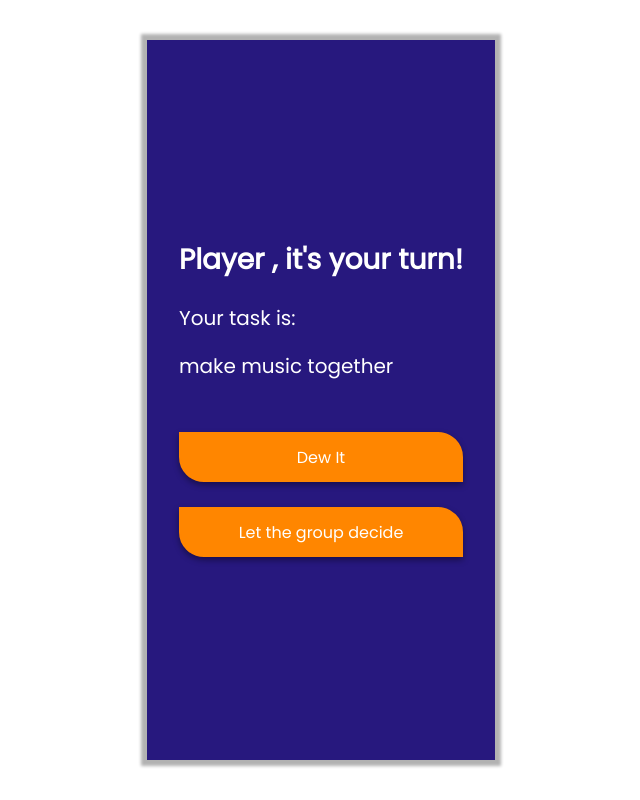
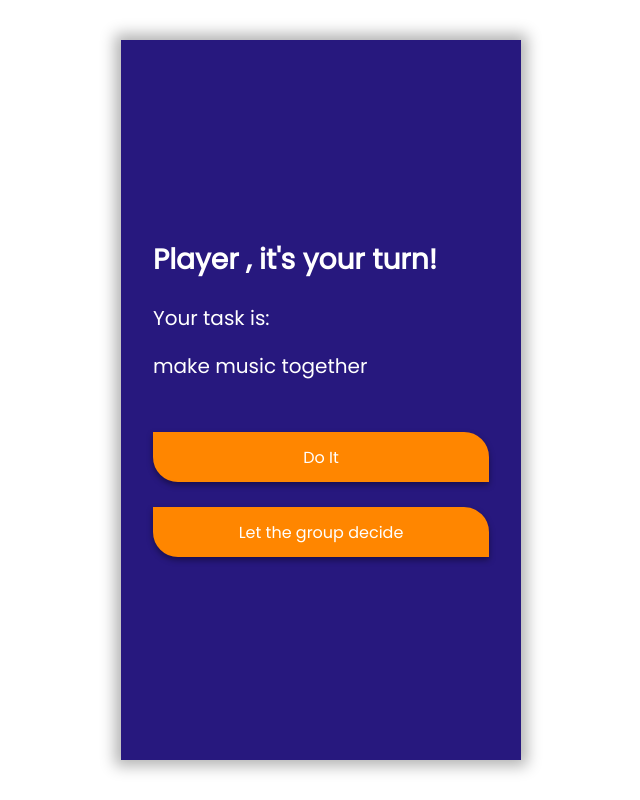
Before and after one commit to lucaspl3tti/random-activity-webapp, a Vue app: page /activity in a window 1280 px wide. Shown: the whole page, without its empty margins (319-959 px from the left). Built offline with nearby package versions, Linux system fonts and the light colour scheme.

Commit message:
Update application

```diff
--- a/src/styles/base.scss
+++ b/src/styles/base.scss
@@ -27,11 +27,10 @@ body {
     display: flex;
     align-items: center;
     height: 100vh;
-    max-width: 400px;
     margin: 0 auto;
     padding: 2rem;
     background-color: $color-main;
-    box-shadow: 0 0 3px 6px rgba(0, 0, 0, .3);
+    box-shadow: 0 0 14px 6px rgba(0, 0, 0, .3);
     font-weight: normal;
 }
 
@@ -96,5 +95,6 @@ body {
 
     #app {
         max-height: 90vh;
+        width: 400px;
     }
 }
--- a/src/views/Activity.vue
+++ b/src/views/Activity.vue
@@ -1,8 +1,6 @@
 <script>
 export default {
-    mounted() {
-
-    },
+    mounted() {},
     data(){
         return {
             randomPlayer: '',
@@ -19,30 +17,40 @@ export default {
             return this.randomTask = this.activities[Math.floor(Math.random() * this.activities.length)];
         },
         onClickBtnAccept() {
+            // show accept activity container
             this.acceptTask = true;
         },
         onClickBtnDecide() {
+            // show group decision container
             this.groupDecision = true;
         },
         onClickBtnNext() {
             let activityIndex = null;
 
+            // assign key of current activity to activityIndex
             this.activities.forEach((element, key) => {
                 if (element === this.randomTask) {
                     activityIndex = key;
                 }
             });
 
+            // remove current activity from the activities array
             this.activities.splice(activityIndex, 1);
 
+            // get new random activity and new random player
             this.randomPlayer = this.playerList[Math.floor(Math.random() * this.playerList.length)];
             this.randomTask = this.activities[Math.floor(Math.random() * this.activities.length)];
+
+            // set acceptTask and groupDecision to default
             this.acceptTask = false;
             this.groupDecision = false;
         },
         onClickBtnNew() {
+            // get new random activity and new random player
             this.randomPlayer = this.playerList[Math.floor(Math.random() * this.playerList.length)];
             this.randomTask = this.activities[Math.floor(Math.random() * this.activities.length)];
+
+            // set acceptTask and groupDecision to default
             this.acceptTask = false;
             this.groupDecision = false;
         }
@@ -58,7 +66,7 @@ export default {
                 <p>Your task is:</p>
                 <p>{{ pickRandomActivity() }}</p>
             </div>
-            <button class="btn btn-primary btn-accept" @click="onClickBtnAccept">Dew It</button>
+            <button class="btn btn-primary btn-accept" @click="onClickBtnAccept">Do It</button>
             <button class="btn btn-primary btn-decide" @click="onClickBtnDecide">Let the group decide</button>
         </div>
 
@@ -75,7 +83,7 @@ export default {
                 <h1>You wanted the group to decide!</h1>
                 <p>Talk about it and decide together if you want to do the activity or just get a new one</p>
             </div>
-            <button class="btn btn-primary btn-accept" @click="onClickBtnAccept">Dew It</button>
+            <button class="btn btn-primary btn-accept" @click="onClickBtnAccept">Do It</button>
             <button class="btn btn-primary btn-next" @click="onClickBtnNew">Next Activity</button>
         </div>
     </div>
--- a/src/views/StartGame.vue
+++ b/src/views/StartGame.vue
@@ -1,12 +1,3 @@
-<script setup>
-defineProps({
-    msg: {
-        type: String,
-        required: false
-    }
-});
-</script>
-
 <template>
     <div class="start-screen">
         <div class="text-wrapper">
```
Also changed, not shown: src/views/AddPlayers.vue (+7 -2 lines).
